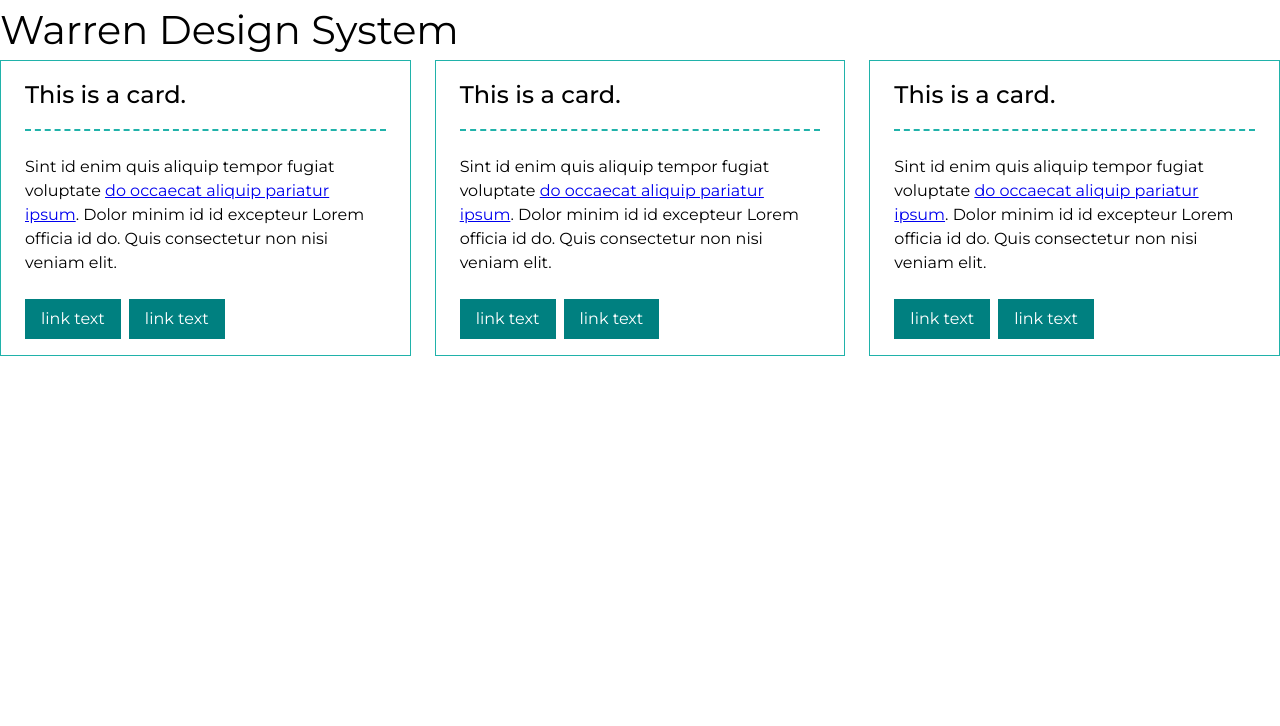
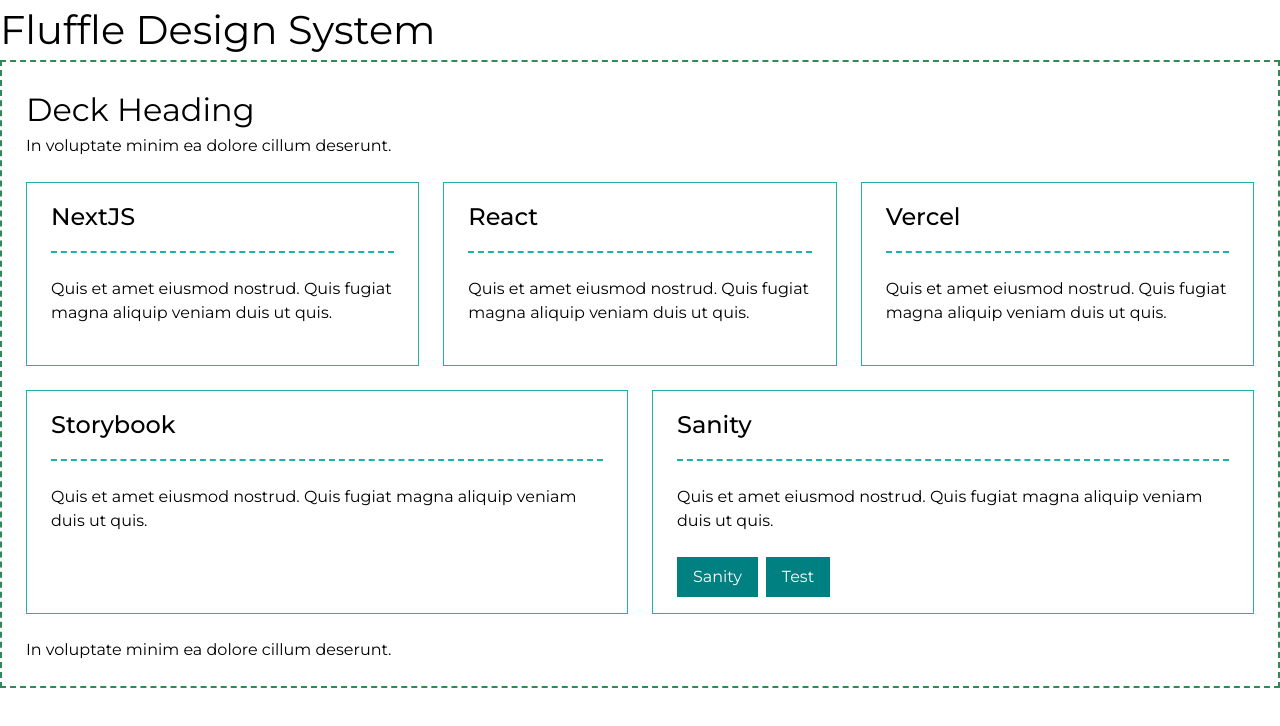
Before and after one commit to pixelrabbit/fluffle, a Next.js app: page / in a window 1280 px wide. Shown: the top 726 px of the page. Built offline with nearby package versions, Linux system fonts and the light colour scheme.

Commit message:
redo styling changes, name change

```diff
--- a/app/layout.tsx
+++ b/app/layout.tsx
@@ -19,7 +19,7 @@
       <body className={montserrat.className}>
         <header>
           <div className="container">
-            <h1>Warren Design System</h1>
+            <h1>Fluffle Design System</h1>
           </div>
         </header>
         <main className="main">
--- a/components/button/button.tsx
+++ b/components/button/button.tsx
@@ -2,8 +2,17 @@
 import styles from "./button.module.scss";
 import { clsx } from 'clsx';
 
-export default function Button() {
+export default function Button({
+    type = "primary",
+    children
+}: {
+    type: string
+    children: React.ReactNode
+}) {
     return (
-       <Link href="#" className={clsx(styles.button)}><span>link text</span></Link>
+        <Link href="#" className={clsx(
+            styles.button,
+            styles[type]
+        )}><span>{children}</span></Link>
     );
 }
--- a/components/card/card.module.css
+++ b/components/card/card.module.css
@@ -1,5 +1,5 @@
 .card {
-    flex: 1 1 auto;
+    flex: 1 1 320px;
     display: flex;
     flex-direction: column;
     row-gap: var(--spacer-md);
--- a/components/card/card.tsx
+++ b/components/card/card.tsx
@@ -2,18 +2,27 @@
 import styles from "./card.module.css";
 import { clsx } from 'clsx';
 
-export default function Card() {
+export default function Card({
+    heading = "",
+    buttons = [],
+    children
+}:{
+    heading: string,
+    buttons: any[],
+    children: React.ReactNode
+}) {
     return (
         <div className={clsx(styles.card)}>
             <div className={clsx(styles.header)}>
-                <h3>This is a card.</h3>
+                <h3>{heading}</h3>
             </div>
             <div className={clsx(styles.main)}>
-                <p>Sint id enim quis aliquip tempor fugiat voluptate <a href="#">do occaecat aliquip pariatur ipsum</a>. Dolor minim id id excepteur Lorem officia id do. Quis consectetur non nisi veniam elit.</p>
+                {children}
             </div>
             <div className={clsx(styles.buttons)}>
-                <Button></Button>
-                <Button></Button>
+                {buttons.map((button, index) => (
+                    <Button key={index} href={button.href} target={button.target}>{button.text}</Button>
+                ))}
             </div>
 
         </div>
--- a/components/deck/deck.module.css
+++ b/components/deck/deck.module.css
@@ -1,5 +1,15 @@
 .deck {
+    border: 2px dashed seagreen;
+    padding: var(--spacer-md);
     display: flex;
+    flex-direction: column;
+    row-gap: var(--spacer-md);
+}
+.main {
+    display: flex;
+    flex-wrap: wrap;
     justify-content: space-between;
     gap: var(--spacer-md);
 }
+.header {}
+.footer {}
--- a/components/deck/deck.tsx
+++ b/components/deck/deck.tsx
@@ -2,11 +2,33 @@
 import Card from "../card/card";
 
 export default function Deck() {
+    const sanity = {
+        buttons: [{
+            text:"Sanity",
+            href:"https://www.sanity.io/",
+            target: "_blank"
+        },{
+            text:"Test",
+            href:"https://www.sanity.io/",
+            target: "_blank"
+        }]
+    }
     return (
         <div className={styles.deck}>
-            <Card></Card>
-            <Card></Card>
-            <Card></Card>
+            <div className={styles.header}>
+                <h2>Deck Heading</h2>
+                <p>In voluptate minim ea dolore cillum deserunt.</p>
+            </div>
+            <div className={styles.main}>
+                <Card heading="NextJS"><p>Quis et amet eiusmod nostrud. Quis fugiat magna aliquip veniam duis ut quis.</p></Card>
+                <Card heading="React"><p>Quis et amet eiusmod nostrud. Quis fugiat magna aliquip veniam duis ut quis.</p></Card>
+                <Card heading="Vercel"><p>Quis et amet eiusmod nostrud. Quis fugiat magna aliquip veniam duis ut quis.</p></Card>
+                <Card heading="Storybook"><p>Quis et amet eiusmod nostrud. Quis fugiat magna aliquip veniam duis ut quis.</p></Card>
+                <Card heading="Sanity" buttons={sanity.buttons}><p>Quis et amet eiusmod nostrud. Quis fugiat magna aliquip veniam duis ut quis.</p></Card>
+            </div>
+            <div className={styles.footer}>
+                <p>In voluptate minim ea dolore cillum deserunt.</p>
+            </div>
         </div>
     );
 }
```
